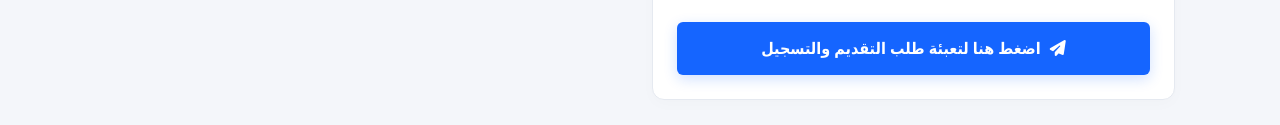
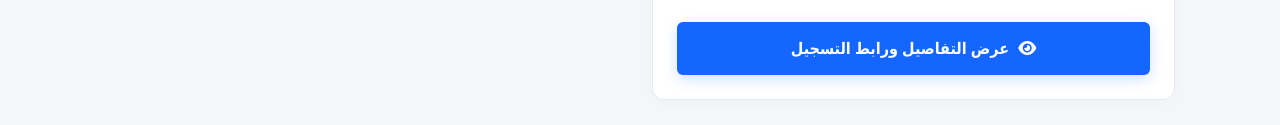
Before and after one commit to AMJAD-SS/amjad-ss.github.io, a plain HTML site: page job-un.html in a window 1280 px wide. Shown: the part 725-850 px from the top of the page. Drawn offline with nearby package versions, Linux system fonts and the light colour scheme.

Commit message:
Update job-un.html

```diff
--- a/job-un.html
+++ b/job-un.html
@@ -159,9 +159,9 @@
                                     </div>
 
                                     <div class="action-button-container mt-auto">
-                                        <a href="${job.link}" class="apply-now-btn" target="_blank">
-                                            <i class="fas fa-paper-plane" style="margin-left: 5px;"></i> اضغط هنا لتعبئة طلب التقديم والتسجيل
-                                        </a>
+                                        <a href="post.html?id=${job.id}" class="apply-now-btn">
+    <i class="fas fa-eye" style="margin-left: 5px;"></i> عرض التفاصيل ورابط التسجيل
+</a>
                                     </div>
                                 </div>
                             </article>
```
